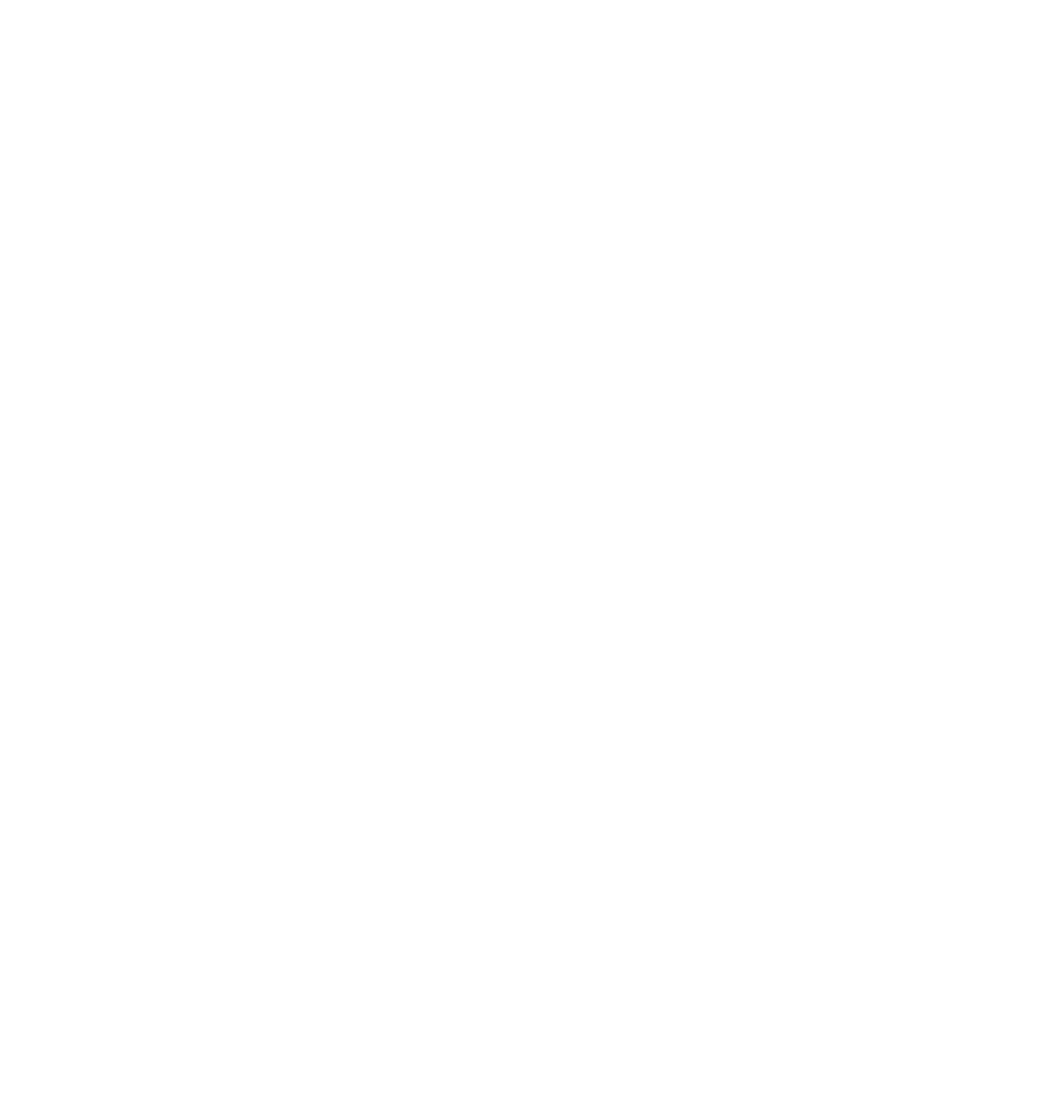
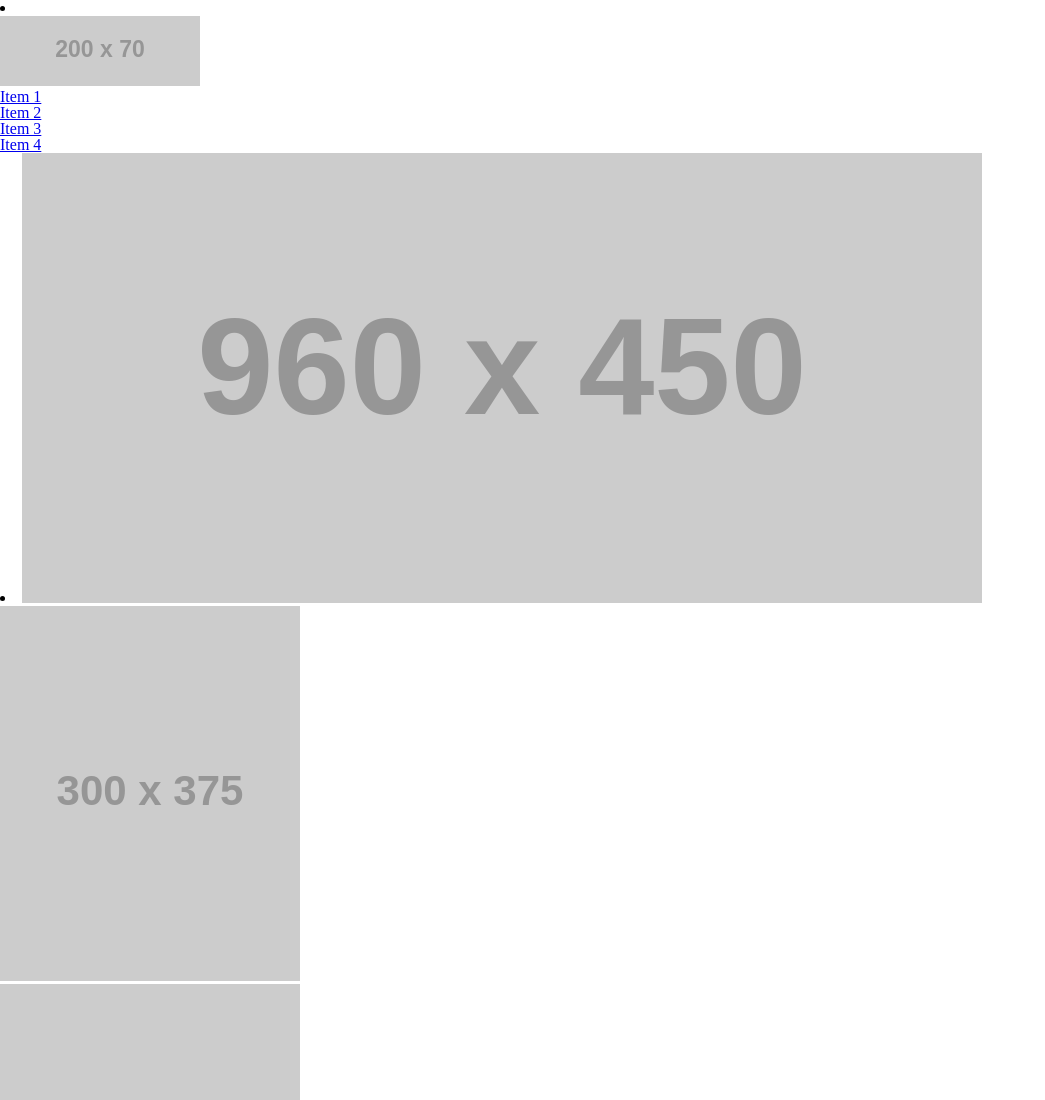
Before and after one commit to Tanner253/Wireframe-Demo, a plain HTML site: page index.html in a window 1280 px wide. Shown: the top 1100 px of the page, without its empty margins (0-1045 px from the left). Before the commit the page ends 800 px from the top, so only its background shows below. Drawn offline with Linux system fonts and the light colour scheme; placeholder pictures from the web are drawn by us.

Commit message:
html done

```diff
--- a/index.html
+++ b/index.html
@@ -7,6 +7,44 @@
   </head>
   <body>
 
+    <header>
+      <nav>
+         <li></li> <img src = 'https://placehold.it/200x70/000' alt = 'Logo' title= 'Logo'>
+        <ul>
+          <li>
+            <a href = '#'> Item 1</a>
+          </li>
+          <li>
+            <a href = '#'> Item 2</a>
+          </li>
+          <li>
+            <a href = '#'> Item 3</a>
+          </li>
+          <li>
+            <a href = '#'> Item 4</a>
+          </li>
+        </ul>
+      </nav>
+
+    </header>
+
+    <main>
+       <li> <img src = 'https://placehold.it/960x450/000' alt = 'heroImg' title = 'hero image' ></li>
+        <ul>
+       <li> <img src = 'https://placehold.it/300x375/000' alt = 'listimg' title = 'list item img'></li>
+       <li> <img src = 'https://placehold.it/300x375/000' alt = 'listimg' title = 'list item img'></li>
+       <li> <img src = 'https://placehold.it/300x375/000' alt = 'listimg' title = 'list item img'></li>
+      </ul>
+      <section>
+        <img src = 'https://placehold.it/960x450/000' alt = 'Ftimg' title = 'Featured Header img' >
+        <h2>Featured Section Heading</h2>
+        <p>Lorem ipsum dolor sit amet consectetur adipisicing elit. Quasi quaerat aliquid earum vel nisi officia deserunt officiis dolores natus minima facere necessitatibus totam sint molestiae eaque unde iure corrupti voluptates architecto obcaecati, ratione consectetur. Repellendus numquam atque quos possimus nisi earum fugit eos similique maxime saepe. Numquam omnis ut provident impedit. Doloribus deserunt, odit et quidem reiciendis voluptate, autem nihil, impedit earum excepturi sapiente incidunt accusamus minus! </p>
+        <button>Call To Action</button>
+      </section>
+
+    </main>
+
+    <footer></footer>
   </body>
 
 </html>
```
Also changed, not shown: giphy.gif (added). Lines whose indentation alone changed are shown as unchanged.
